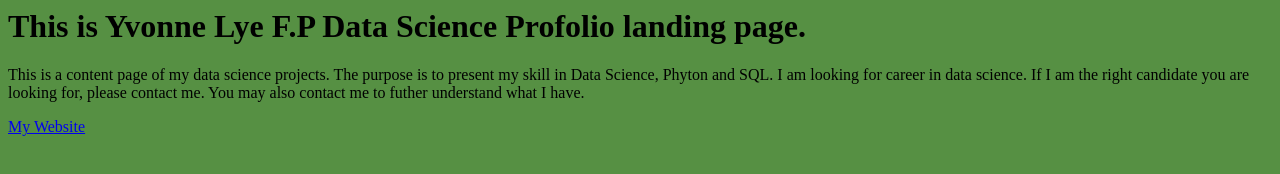
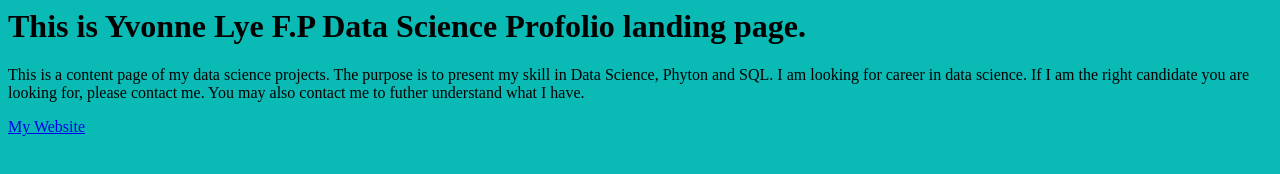
Before and after one commit to yvonnelyelfp/yvonnelye, a plain HTML site: page index.html in a window 1280 px wide. Drawn offline with Linux system fonts and the light colour scheme.

Commit message:
Update index.html

```diff
--- a/index.html
+++ b/index.html
@@ -1,6 +1,6 @@
 <html>
     <style>
-        body {background-color:#569043}
+        body {background-color:#0ABAB5}
     </style>
     <h1>This is Yvonne Lye F.P Data Science Profolio landing page.</h1>
 
```
